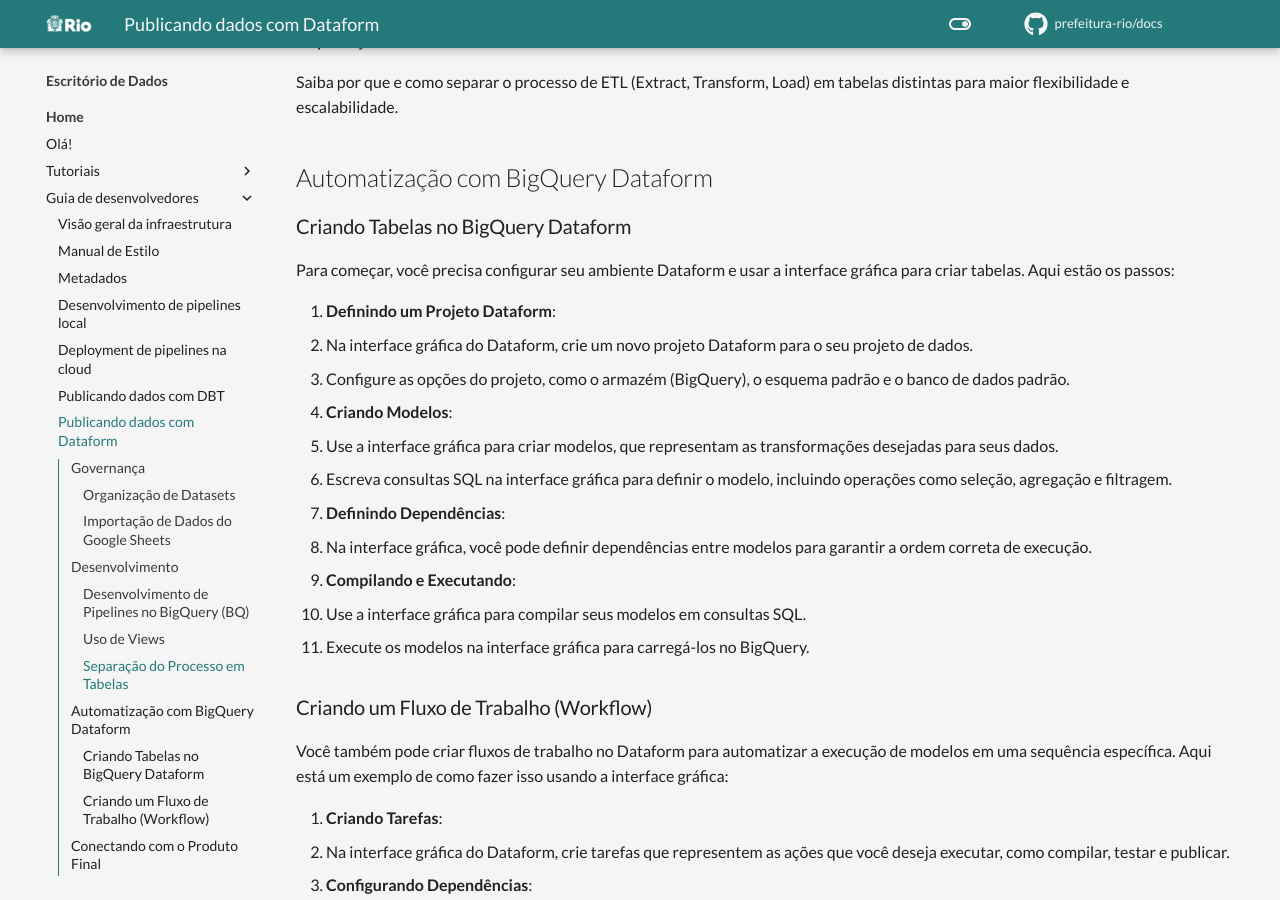
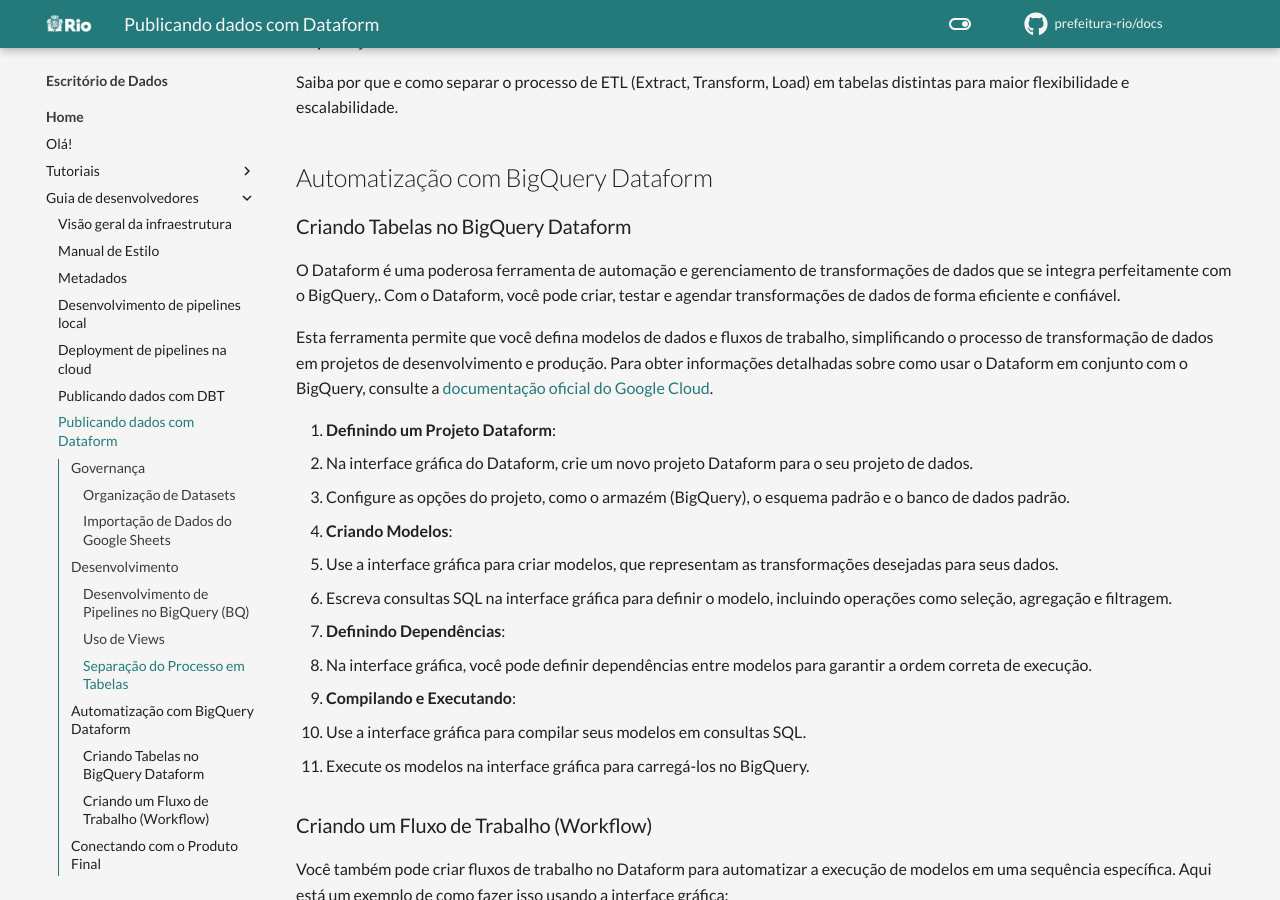
Before and after one commit to prefeitura-rio/docs, an MkDocs documentation site: the page built from docs/guia-desenvolvedores/dataform.md, in a window 1280 px wide and 900 px high, scrolled down 723 px. Built offline with MkDocs 1.6.1 and Material for MkDocs 9.7.7, drawn with Linux system fonts in a browser that asks for light colours; comment, search, counter and statistics services are not loaded.

Commit message:
feat: add initial dataform docs

```diff
--- a/docs/guia-desenvolvedores/dataform.md
+++ b/docs/guia-desenvolvedores/dataform.md
@@ -29,7 +29,9 @@
 
 ### Criando Tabelas no BigQuery Dataform
 
-Para começar, você precisa configurar seu ambiente Dataform e usar a interface gráfica para criar tabelas. Aqui estão os passos:
+O Dataform é uma poderosa ferramenta de automação e gerenciamento de transformações de dados que se integra perfeitamente com o BigQuery,. Com o Dataform, você pode criar, testar e agendar transformações de dados de forma eficiente e confiável.
+
+Esta ferramenta permite que você defina modelos de dados e fluxos de trabalho, simplificando o processo de transformação de dados em projetos de desenvolvimento e produção. Para obter informações detalhadas sobre como usar o Dataform em conjunto com o BigQuery, consulte a [documentação oficial do Google Cloud](https://cloud.google.com/dataform/docs/overview).
 
 1. **Definindo um Projeto Dataform**:
    - Na interface gráfica do Dataform, crie um novo projeto Dataform para o seu projeto de dados.
```
